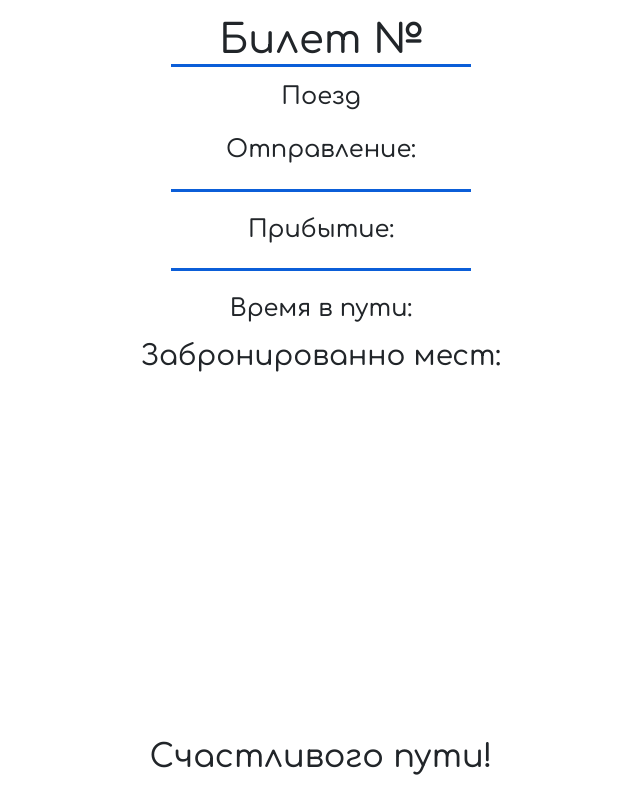
After one commit to AlexOS12/obukhov-221-3210-web-dev-kp, a Flask app: template app/templates/ticket_pdf.html in a window 1280 px wide. The commit adds this page. Shown: the whole page, without its empty margins (319-959 px from the left). Run offline with Flask 3, Linux system fonts and the light colour scheme; the template is opened without the code that fills it, so the values that code supplies are empty.

Commit message:
Скачивание билетов есть

```diff
--- a/app/account.py
+++ b/app/account.py
@@ -5,7 +5,7 @@ from app import db_connector
 bp = Blueprint('account', __name__, url_prefix='/account')
 
 TICKET_SEARCH_QUERY = (
-    "SELECT trips.id as 'trip_no', tickets.total_price as 'price', "
+    "SELECT tickets.id as 'ticket_no', trips.id as 'trip_no', tickets.total_price as 'price', "
     "trips.depart_time as 'dep_time', trips.arrive_time as 'arr_time', "
     "TIMEDIFF(trips.arrive_time, trips.depart_time) as 'travel_time', "
     "tickets.amount as 'amount', depart_city.name as 'dep_city', arrive_city.name as 'arr_city' "
--- a/app/templates/account.html
+++ b/app/templates/account.html
@@ -11,7 +11,7 @@
 
 {% for ticket in tickets %}
     {{ trip_card_macro(ticket.trip_no, ticket.dep_city, ticket.arr_city, ticket.dep_time, ticket.arr_time,
-        ticket.arr_time - ticket.dep_time, ticket.price, 'account_view') }}
+        ticket.arr_time - ticket.dep_time, ticket.price, 'account_view', ticket.ticket_no) }}
 {% endfor %}
 
 {% endblock %}
--- /dev/null
+++ b/app/templates/ticket_pdf.html
@@ -0,0 +1,81 @@
+<!DOCTYPE html>
+<html lang="en">
+
+<head>
+    <meta charset="UTF-8">
+    <meta name="viewport" content="width=device-width, initial-scale=1.0">
+    <title>Билет №</title>
+    <link href="https://cdn.jsdelivr.net/npm/bootstrap@5.3.3/dist/css/bootstrap.min.css" rel="stylesheet"
+        integrity="sha384-QWTKZyjpPEjISv5WaRU9OFeRpok6YctnYmDr5pNlyT2bRjXh0JMhjY6hW+ALEwIH" crossorigin="anonymous">
+    <link rel="preconnect" href="https://fonts.googleapis.com">
+    <link rel="preconnect" href="https://fonts.gstatic.com" crossorigin>
+    <link
+        href="https://fonts.googleapis.com/css2?family=Comfortaa:wght@300..700&family=Montserrat+Alternates:wght@400;700&family=Nunito:wght@400;700&family=Yanone+Kaffeesatz:wght@300;700&display=swap"
+        rel="stylesheet">
+</head>
+
+<body class="container py-3 d-flex flex-column">
+    <header>
+        <h1 class="text-center mb-0">Билет №{{ ticket.ticket_no }}</h1>
+        <div class="line mx-auto mb-3"></div>
+    </header>
+    <main>
+            <!-- Информация о рейса -->
+            <h4 class="text-center mb-4">Поезд {{ ticket.trip_no }}</h4>
+
+            <div>
+                <h4 class="text-center mb-3">Отправление:</h4>
+                <h3 class="text-center">{{ ticket.dep_time }}</h3>
+                <h3 class="text-center mb-0">{{ ticket.dep_city_name }}</h3>
+                <p class="text-center">{{ ticket.dep_station_name }}</p>
+            </div>
+            <div class="line mx-auto my-4"></div>
+            <div>
+                <h4 class="text-center mb-3">Прибытие:</h4>
+                <h3 class="text-center ">{{ ticket.arr_time }}</h3>
+                <h3 class="text-center mb-0">{{ ticket.arr_city_name }}</h3>
+                <p class="text-center">{{ ticket.arr_station_name }}</p>
+            </div>
+            <div class="line mx-auto my-4"></div>
+            <div>
+                <h4 class="text-center">Время в пути:</h4>
+                <h3 class="text-center mb-0">{{ ticket.travel_time }}</h3>
+            </div>
+            <!-- Информация о владельце, количестве занимаемых мест -->
+            <h4 class="text-center mb-0">{{ ticket.fio }}</h4>
+            <p class="text-center">{{ ticket.passport }}</p>
+            <h3 class="text-center mb-0">Забронированно мест:</h3>
+            <h3 class="text-center">{{ ticket.amount }}</h3>
+    </main>
+    <footer class="mt-auto">
+        <h2 class="text-center">
+            Счастливого пути!
+        </h2>
+    </footer>
+</body>
+
+<!-- Пришлось так сделать из-за того, что конвертация в pdf не получала стили из файла почему-то -->
+<style>
+    body {
+        text-align: justify;
+        font-size: 1.1rem;
+        min-height: 100vh;
+        font-family: 'Comfortaa';
+    }
+
+    .line {
+        background-color: #0b5ed8;
+        width: 300px;
+        height: 3px;
+    }
+
+    .hidden {
+        display: none;
+    }
+
+    #showAdditionalFilters {
+        cursor: pointer;
+    }
+</style>
+
+</html>
--- a/app/templates/trip_card_macro.html
+++ b/app/templates/trip_card_macro.html
@@ -1,5 +1,5 @@
 {% macro trip_card_macro(trip_no, depart_city, arrive_city, depart_time, arrive_time, travel_time, price,
-status='preview') %}
+status='preview', ticket_no=0) %}
 <div class="container rounded-3 p-3 bg-light mb-3">
     <div class="d-flex justify-content-between mb-3">
         <div>№ {{ trip_no }}</div>
@@ -25,7 +25,7 @@ status='preview') %}
         <a class="btn btn-primary" href="{{ url_for('tickets.buy_ticket', trip_no=trip_no ) }}">Купить билет</a>
         {% elif status == 'account_view' %}
         <div>
-            <a class="btn btn-outline-primary" href="#">Скачать билет</a>
+            <a class="btn btn-outline-primary" href="{{ url_for('tickets.download_ticket', ticket_no=ticket_no) }}">Скачать билет</a>
             <a class="btn btn-primary" href="#">Изменить билет</a>
         </div>
         {% endif %}
--- a/app/tickets.py
+++ b/app/tickets.py
@@ -1,9 +1,13 @@
-from flask import render_template, redirect, render_template, Blueprint, current_app, request, url_for, flash
+from flask import render_template, redirect, render_template, Blueprint, current_app, request, url_for, flash, send_file
 from flask_login import login_required, current_user
 from mysql.connector.errors import DatabaseError
 from app import db_connector
+from io import BytesIO
+import pdfkit
 
 bp = Blueprint('tickets', __name__, url_prefix='/tickets')
+
+pdfkit_config = pdfkit.configuration(wkhtmltopdf=r'C:\Program Files\wkhtmltopdf\bin\wkhtmltopdf.exe')
 
 TRIP_SEARCH_QUERY = (
     "SELECT trips.id as 'trip_no', trips.arrive_time as 'arr_time', trips.depart_time as 'dep_time', "
@@ -21,6 +25,23 @@ TRIP_SEARCH_QUERY = (
 INSERT_TICKET_QUERY = (
     "INSERT INTO tickets (owner_id, trip_id, amount, total_price) "
     "VALUES (%(owner_id)s, %(trip_id)s, %(amount)s, %(total_price)s)"
+)
+
+TICKET_INFO_QUERY = (
+    "SELECT tickets.id as 'ticket_no', tickets.amount as 'amount', tickets.total_price as 'price', "
+    "trips.depart_time as 'dep_time', trips.arrive_time as 'arr_time', TIMEDIFF(trips.arrive_time, trips.depart_time) as 'travel_time', "
+    "depart_station.name as 'dep_station_name', depart_city.name as 'dep_city_name', "
+    "arrive_station.name as 'arr_station_name', arrive_city.name as 'arr_city_name', "
+    "trips.id as 'trip_no', users.passport as 'passport', "
+    "CONCAT(users.last_name, ' ', users.first_name, ' ', users.mid_name) as 'fio' "
+    "FROM tickets join trips on tickets.trip_id = trips.id "
+    "JOIN routes on trips.route_id = routes.id "
+    "JOIN stations as depart_station on depart_station.id = routes.depart_station_id "
+    "JOIN stations as arrive_station on arrive_station.id = routes.arrive_station_id "
+    "JOIN cities as depart_city on depart_city.id = depart_station.city_id "
+    "JOIN cities as arrive_city on arrive_city.id = arrive_station.city_id "
+    "JOIN users on users.id = tickets.owner_id "
+    "WHERE tickets.id = %s"
 )
 
 @bp.route('/buy/<int:trip_no>', methods=["GET", "POST"])
@@ -51,3 +72,35 @@ def buy_ticket(trip_no):
         trip = cursor.fetchone()
 
     return render_template("buy_ticket.html", trip=trip)
+
+def html_to_pdf(html):
+    # pdf = bytes()
+    options = {
+    'page-size': 'A4',
+    'margin-top': '0.25in',
+    'margin-right': '0.25in',
+    'margin-bottom': '0.25in',
+    'margin-left': '0.25in',
+    'encoding': "UTF-8",
+    'no-outline': None
+}
+    pdf = pdfkit.from_string(html, configuration=pdfkit_config, options=options)
+    return pdf
+
+@bp.route('/dowload/<int:ticket_no>')
+def download_ticket(ticket_no):
+    with db_connector.connect().cursor(named_tuple=True) as cursor:
+        cursor.execute(TICKET_INFO_QUERY, (ticket_no, ))
+        ticket = cursor.fetchone()
+        print(ticket)
+
+    html_ticket = render_template("ticket_pdf.html", ticket=ticket)
+    file = BytesIO()
+
+    pdf_ticket = html_to_pdf(html_ticket)
+
+    file.write(pdf_ticket)
+    file.seek(0)
+
+    return send_file(file, mimetype='application/pdf', as_attachment=True, download_name=f"Билет №{ticket_no}.pdf")
+    # return html_ticket
```
Also changed, not shown: requirements.txt (+33 -0 lines), app/static/fonts/Comfortaa-VariableFont_wght.ttf (added), app/static/qr.png (added), 1 other file.
